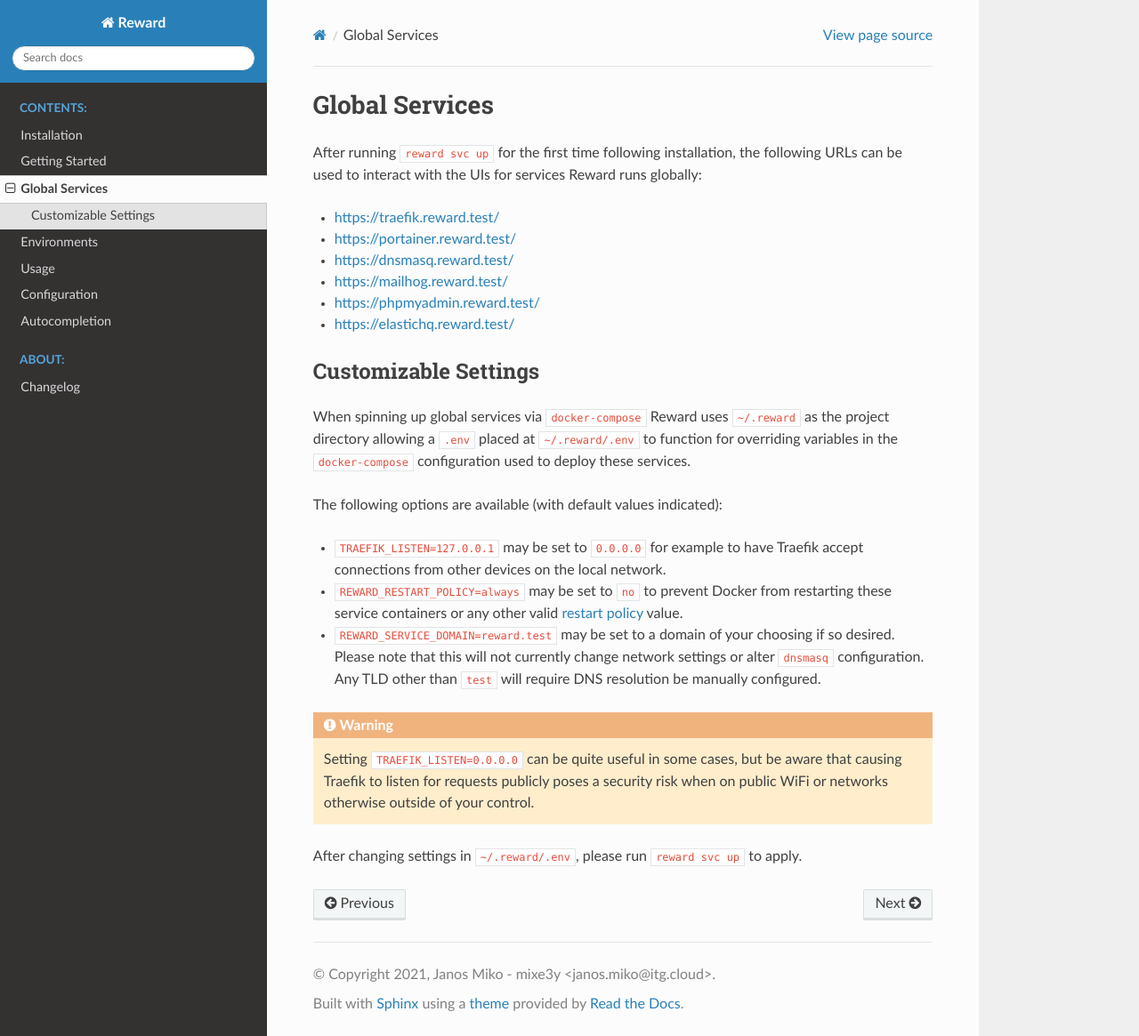
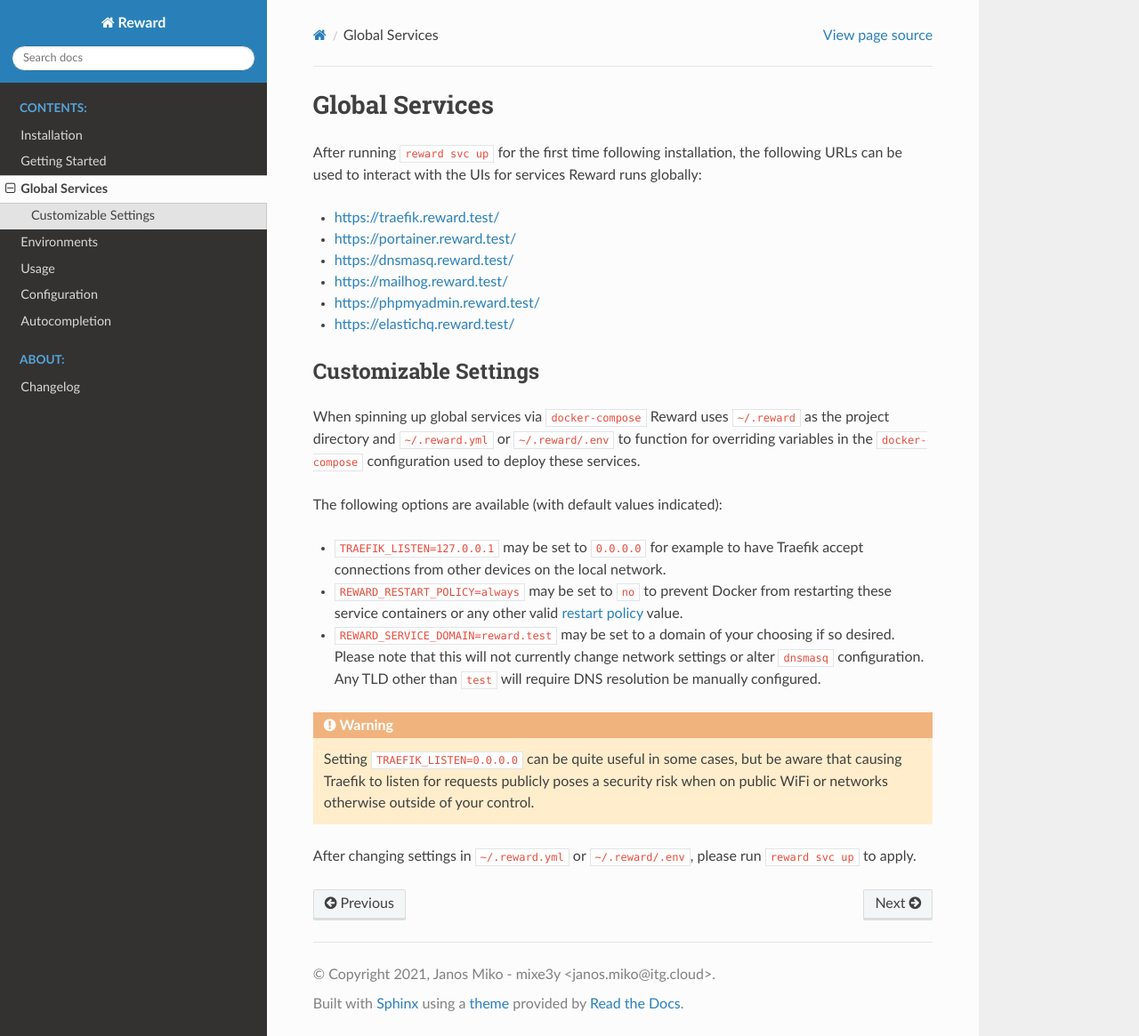
Before and after one commit to rewardenv/reward, a Sphinx documentation site: the page built from docs/services.md, in a window 1280 px wide and 1165 px high. Shown: the whole window at 89% size. Built offline with Sphinx 7.4.7 and the Read the Docs theme 2.0.0, drawn with Linux system fonts in a browser that asks for light colours.

````diff
--- a/docs/services.md
+++ b/docs/services.md
@@ -11,7 +11,7 @@
 
 ### Customizable Settings
 
-When spinning up global services via `docker-compose` Reward uses `~/.reward` as the project directory allowing a `.env` placed at `~/.reward/.env` to function for overriding variables in the `docker-compose` configuration used to deploy these services.
+When spinning up global services via `docker-compose` Reward uses `~/.reward` as the project directory and `~/.reward.yml` or `~/.reward/.env` to function for overriding variables in the `docker-compose` configuration used to deploy these services.
 
 The following options are available (with default values indicated):
 
@@ -23,4 +23,4 @@
     Setting ``TRAEFIK_LISTEN=0.0.0.0`` can be quite useful in some cases, but be aware that causing Traefik to listen for requests publicly poses a security risk when on public WiFi or networks otherwise outside of your control.
 ```
 
-After changing settings in `~/.reward/.env`, please run `reward svc up` to apply.
+After changing settings in `~/.reward.yml` or `~/.reward/.env`, please run `reward svc up` to apply.
````
Also changed, not shown: docs/installation.md (+1 -1 lines), docs/usage.md (+6 -0 lines).
